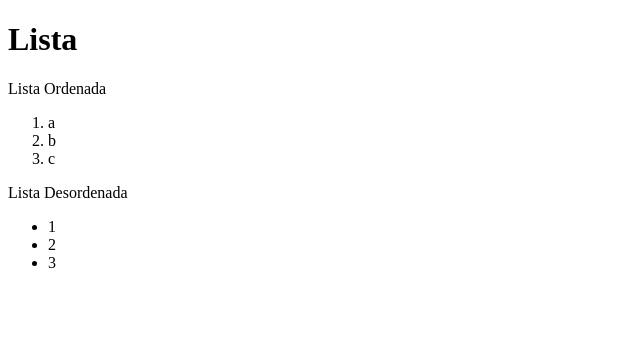
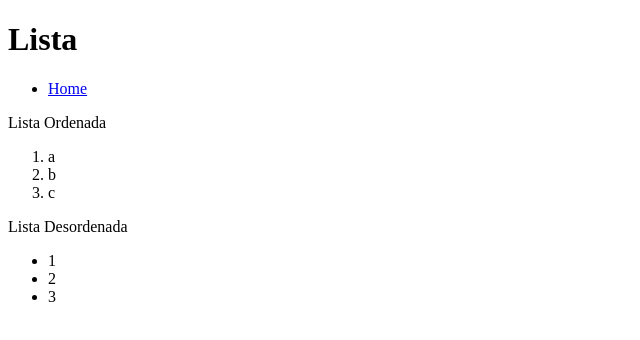
Before and after one commit to leonaldo999/dia-7-tarea-class, a plain HTML site: page listas.html in a window 1280 px wide. Shown: the whole page, without its empty margins (0-640 px from the left). Drawn offline with Linux system fonts and the light colour scheme.

Commit message:
Arreglos: en el readme y en arch. lista y tablas

```diff
--- a/listas.html
+++ b/listas.html
@@ -7,6 +7,11 @@
 </head>
 <body>
   <h1>Lista</h1>
+  <nav>
+    <ul>
+      <li><a href="./index.html">Home</a></li>
+    </ul>
+  </nav>
   <p>
     Lista Ordenada
   </p>
```
Also changed, not shown: tablas.html (+5 -0 lines), 1 other file.
